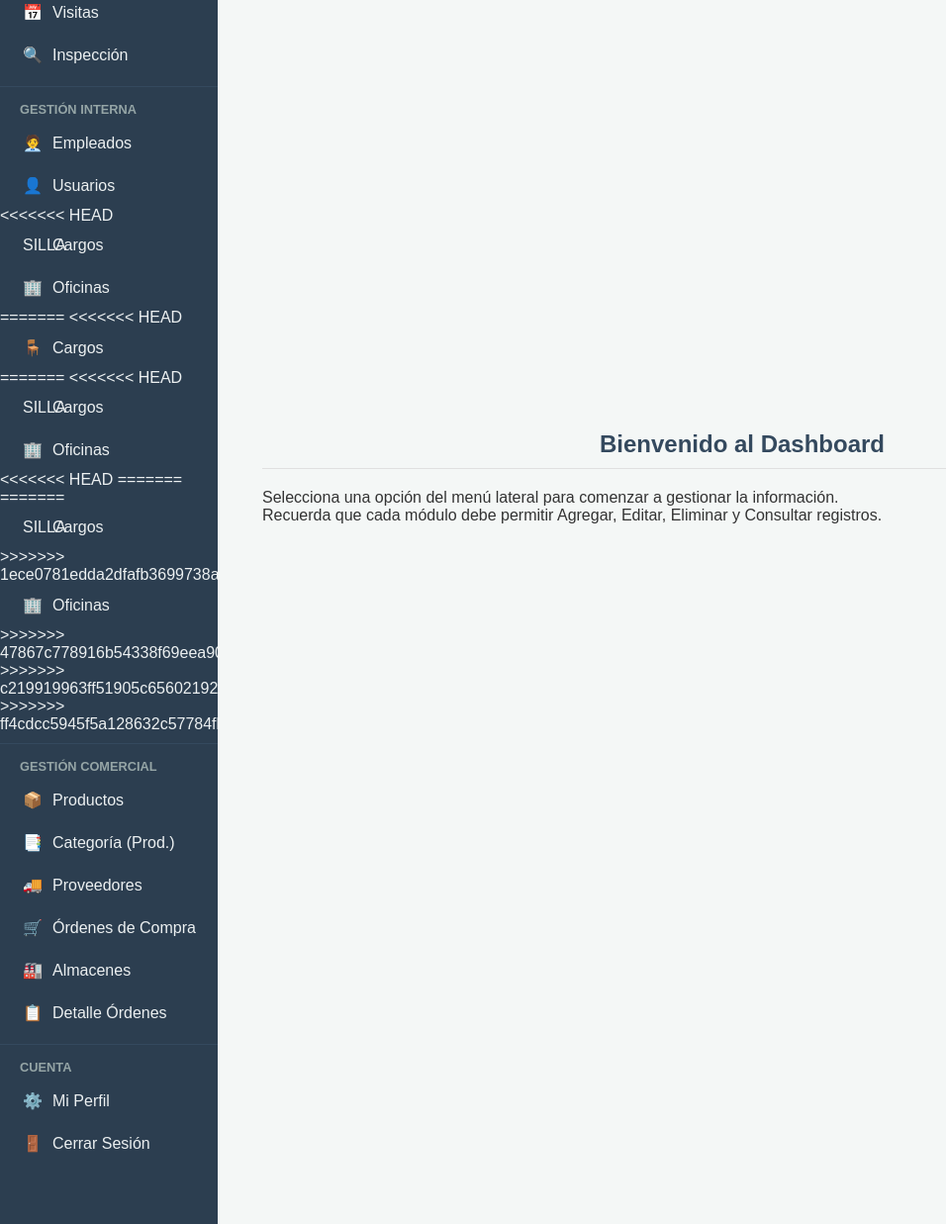
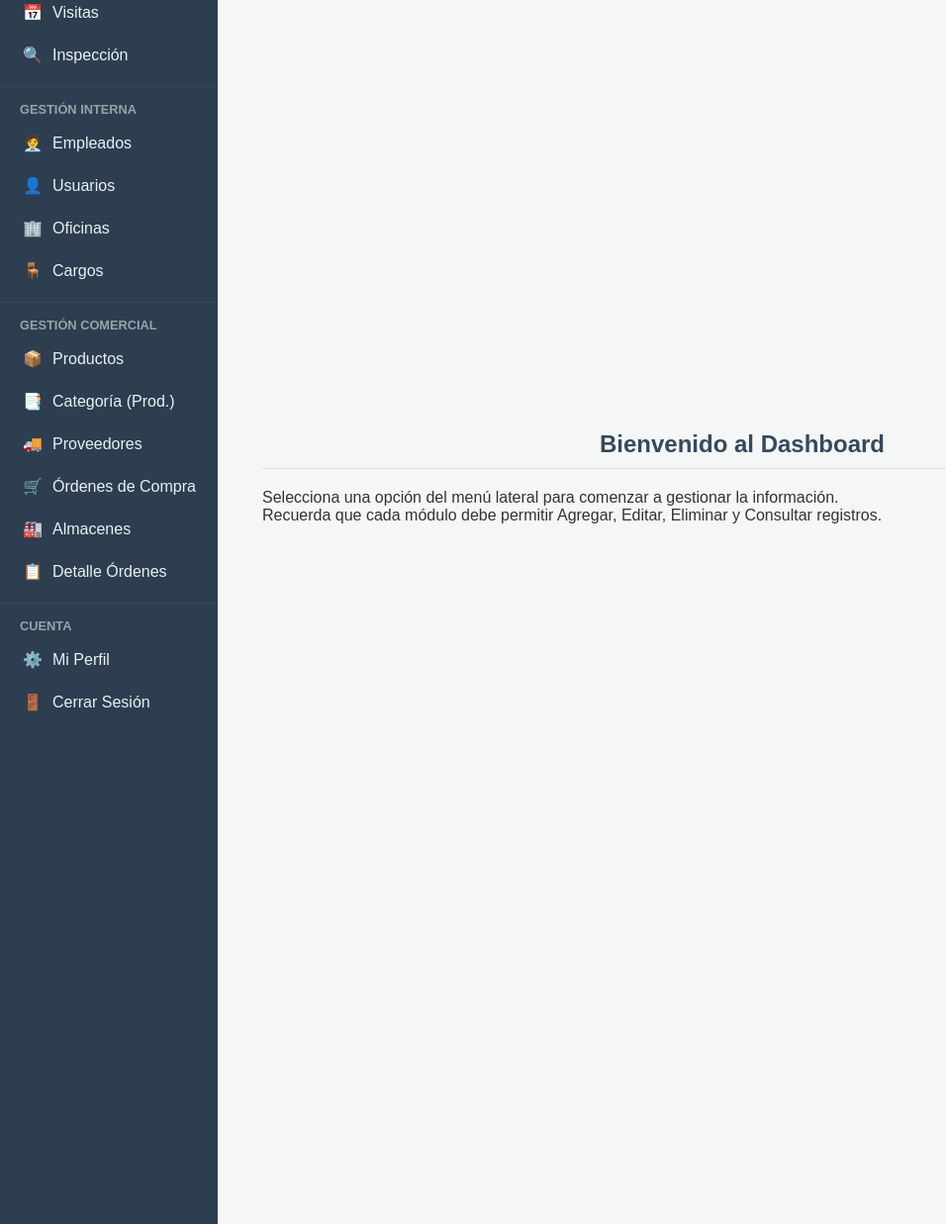
Before and after one commit to David-Benavides421/inmobiliaria, a PHP site: page /dashboard.php in a window 1280 px wide. Shown: the part 333-1570 px from the top of the page at 99% size, without its empty margins (0-956 px from the left). Run offline with PHP 8.4, Linux system fonts and the light colour scheme.

Commit message:
laura_tipo_chama

```diff
--- a/cargos/cargos.php
+++ b/cargos/cargos.php
@@ -23,3 +23,4 @@ $resultado = $conn->query("SELECT * FROM cargos");
         </tr>
     <?php } ?>
 </table>
+<br><button onclick="window.history.back();" style="padding:10px 20px; background-color:#1976d2; color:white; border:none; border-radius:5px; cursor:pointer;">Volver atrás</button><br>
--- a/crud_empleados/empleados.php
+++ b/crud_empleados/empleados.php
@@ -136,6 +136,7 @@
     </form>
   </div>
 
+  <br><button onclick="window.history.back();" style="padding:10px 20px; background-color:#1976d2; color:white; border:none; border-radius:5px; cursor:pointer;">Volver atrás</button><br>
 </div>
 
 </body>
--- a/dashboard.php
+++ b/dashboard.php
@@ -24,36 +24,23 @@
                     <li><a href="#dashboard" class="active"><span class="icon">🏠</span> Inicio</a></li>
 
                     <li class="menu-separator">Gestión Principal</li>
-                    <li><a href="/inmobiliaria/crud_cliente/clientes.php"><span class="icon">👥</span> Clientes</a></li>
+                    <li><a href="/inmobiliaria/crud_clientes/clientes.php"><span class="icon">👥</span> Clientes</a></li>
                     <li><a href="/inmobiliaria/propietarios/propietarios.php"><span class="icon">🔑</span> Propietarios</a></li>
                     <li><a href="/inmobiliaria/inmuebles/inmueble_crud.php"><span class="icon">🏘️</span> Inmuebles</a></li>
                     <li><a href="/inmobiliaria/tipo_inmueble/tipo_inmueble.php"><span class="icon">🏷️</span> Tipos de Inmueble</a></li>
                     <li><a href="#contratos"><span class="icon">📜</span> Contratos</a></li>
                     <li><a href="/inmobiliaria/visitas/visitas.php"><span class="icon">📅</span> Visitas</a></li>
-                    <li><a href="#inspeccion"><span class="icon">🔍</span> Inspección</a></li>
+                    <li><a href="/inmobiliaria/inspeccion/inspecciones.php"><span class="icon">🔍</span> Inspección</a></li>
 
                     <li class="menu-separator">Gestión Interna</li>
                     <li><a href="/inmobiliaria/crud_empleados/empleados.php"><span class="icon">🧑‍💼</span> Empleados</a></li>
                     <li><a href="#usuarios"><span class="icon">👤</span> Usuarios</a></li>
-<<<<<<< HEAD
-                    <li><a href="/cargos/cargos.php"><span class="icon"> SILLA</span> Cargos</a></li>
-                    <li><a href="oficinas/oficinas_crud.php"><span class="icon">🏢</span> Oficinas</a></li>
-=======
-<<<<<<< HEAD
+
+                    <li><a href="/inmobiliaria/oficinas/consultar_oficinas.php"><span class="icon">🏢</span> Oficinas</a></li>
+
                     <li><a href="/inmobiliaria/cargos/cargos.php"><span class="icon"> 🪑</span> Cargos</a></li>
-=======
-<<<<<<< HEAD
-                    <li><a href="#cargos"><span class="icon"> SILLA</span> Cargos</a></li>
-                    <li><a href="oficinas/oficinas_crud.php"><span class="icon">🏢</span> Oficinas</a></li>
-<<<<<<< HEAD
-=======
-=======
-                    <li><a href="/inmobiliaria/cargos/cargos.php"><span class="icon"> SILLA</span> Cargos</a></li>
->>>>>>> 1ece0781edda2dfafb3699738aed39b63380e49b
-                    <li><a href="#oficinas"><span class="icon">🏢</span> Oficinas</a></li>
->>>>>>> 47867c778916b54338f69eea90bda265fa23bf8b
->>>>>>> c219919963ff51905c65602192fceae789e9da76
->>>>>>> ff4cdcc5945f5a128632c57784fbe42821d9c3fa
+
+
 
                     <li class="menu-separator">Gestión Comercial</li>
                     <li><a href="#productos"><span class="icon">📦</span> Productos</a></li>
--- a/inmuebles/inmueble_crud.php
+++ b/inmuebles/inmueble_crud.php
@@ -171,3 +171,5 @@ include '../conexion.php';
     </script>
 </body>
 </html>
+
+<br><button onclick="window.history.back();" style="padding:10px 20px; background-color:#1976d2; color:white; border:none; border-radius:5px; cursor:pointer;">Volver atrás</button><br>
--- a/inspeccion/inspecciones.php
+++ b/inspeccion/inspecciones.php
@@ -288,6 +288,7 @@ $empleados_dropdown = obtenerEmpleados($conn);
         <a href="inspecciones.php?action=list">Volver al listado</a>
     <?php endif; ?>
 
+    <br><button onclick="window.history.back();" style="padding:10px 20px; background-color:#1976d2; color:white; border:none; border-radius:5px; cursor:pointer;">Volver atrás</button><br>
 </div>
 
 <?php
--- a/propietarios/propietarios.php
+++ b/propietarios/propietarios.php
@@ -30,6 +30,9 @@ $result = $conn->query("SELECT * FROM propietarios");
             <a href="editar_propietario.php?id=<?= $row['cod_propietario'] ?>">Editar</a> |
             <a href="eliminar_propietario.php?id=<?= $row['cod_propietario'] ?>" onclick="return confirm('¿Seguro que deseas eliminar este registro?')">Eliminar</a>
         </td>
+
     </tr>
+
     <?php } ?>
 </table>
+<br><button onclick="window.history.back();" style="padding:10px 20px; background-color:#1976d2; color:white; border:none; border-radius:5px; cursor:pointer;">Volver atrás</button><br>
--- a/tipo_inmueble/tipo_inmueble.php
+++ b/tipo_inmueble/tipo_inmueble.php
@@ -23,3 +23,5 @@ $resultado = $conn->query("SELECT * FROM tipo_inmueble");
         </tr>
     <?php } ?>
 </table>
+
+<br><button onclick="window.history.back();" style="padding:10px 20px; background-color:#1976d2; color:white; border:none; border-radius:5px; cursor:pointer;">Volver atrás</button><br>
--- a/visitas/visitas.php
+++ b/visitas/visitas.php
@@ -291,6 +291,7 @@ $inmuebles_dropdown = obtenerInmuebles($conn);
         <a href="visitas.php?action=list">Volver al listado</a>
     <?php endif; ?>
 
+    <br><button onclick="window.history.back();" style="padding:10px 20px; background-color:#1976d2; color:white; border:none; border-radius:5px; cursor:pointer;">Volver atrás</button><br>
 </div>
 
 <?php $conn->close(); ?>
```
Also changed, not shown: crud_clientes/clientes.php (+7 -0 lines), oficinas/consultar_oficinas.php (+7 -1 lines).
